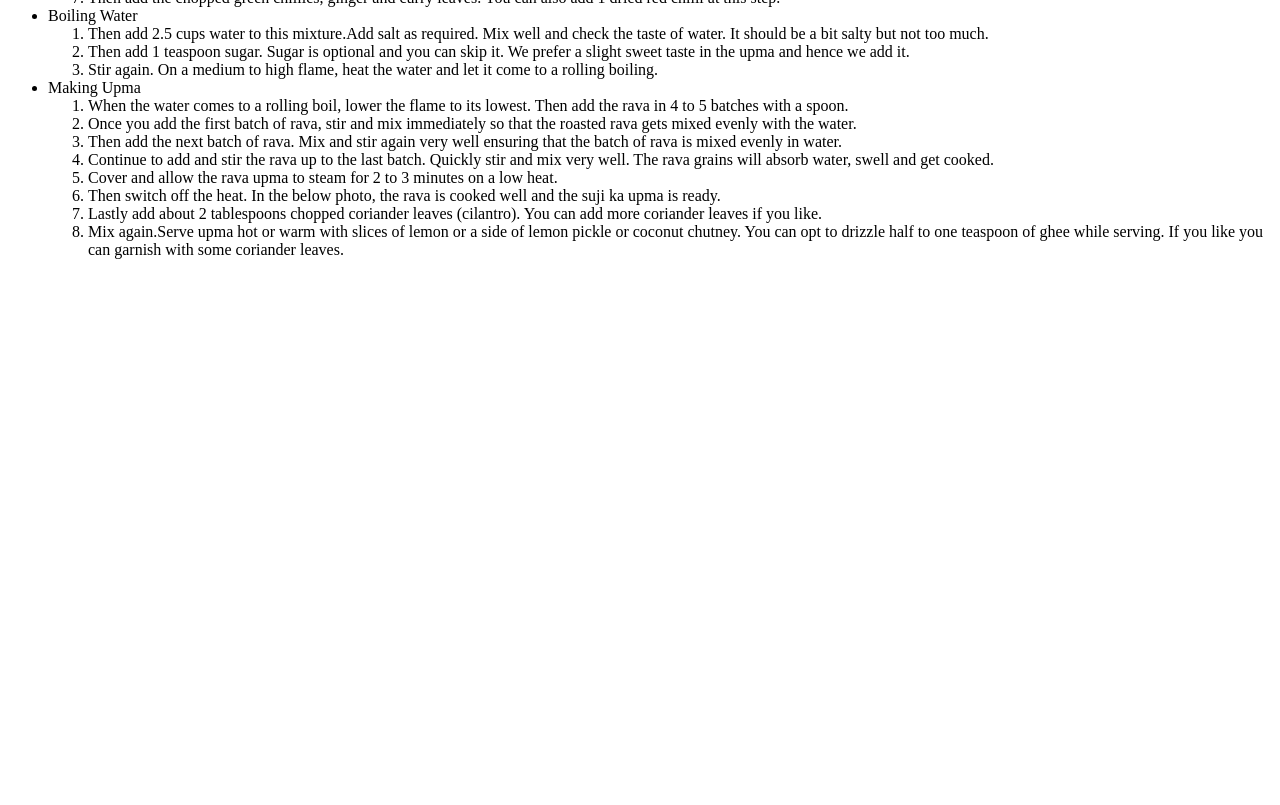
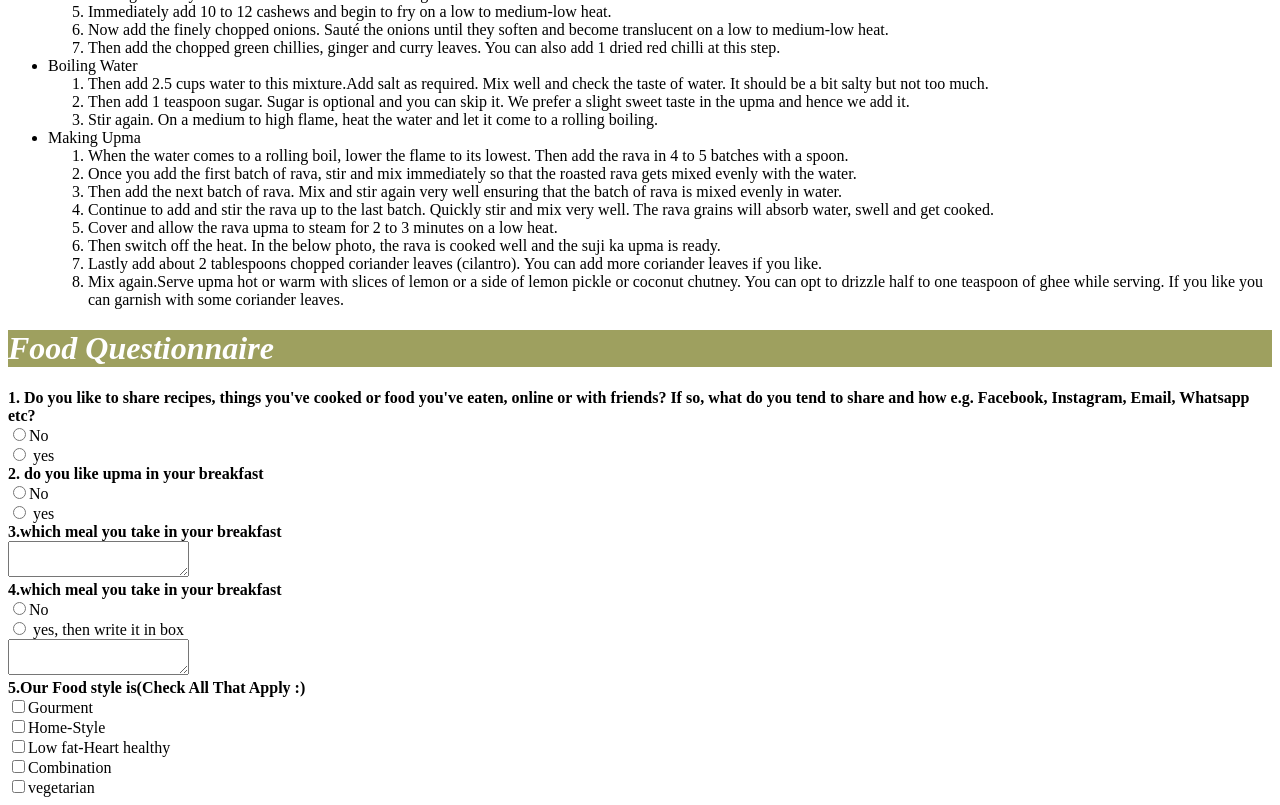
Before and after one commit to shubhambhosle2999/upma-reci-pe, a plain HTML site: page index.html in a window 1280 px wide. Shown: the part 1097-1902 px from the top of the page. Before the commit the page ends 1372 px from the top, so only its background shows below. Drawn offline with Linux system fonts and the light colour scheme.

Commit message:
Update index.html

```diff
--- a/index.html
+++ b/index.html
@@ -8,7 +8,7 @@
 </head>
 <body>
     <h4>Upma Recipe | Rava Upma | Suji Ka Upma</h4>
-    <img src="Upma.jpg" height="150"width="200" >
+    <img src="Upma.jpg" height="200"width="250" >
     <h3>By Bhimashankar Bhosle</h3>
 
     <p>Upma is a savory South Indian breakfast dish made with cream of wheat(sooji or rava).it is also known as Rava Upma.<br> This upma recipe makes for a really flavorful and tasty breakfast.</p>
@@ -89,5 +89,29 @@
         <li> Mix again.Serve upma hot or warm with slices of lemon or a side of lemon pickle or coconut chutney. You can opt to drizzle half to one teaspoon of ghee while serving. If you like you can garnish with some coriander leaves.</li>
        </ol>
     </ul>
+    <h1 style="color:white; background-color:rgb(158, 160, 95);"><i>Food Questionnaire</i></h1>
+    <form>
+    <label><b >1. Do you like to share recipes, things you've cooked or food you've eaten, online or with friends? If so, what do you tend to share and how e.g. Facebook, Instagram, Email, Whatsapp etc?</b></label><br>
+        <input type="radio">No <br>
+        <input type="radio"> yes<br>
+
+        <label><b >2. do you like upma in your breakfast</b></label><br>
+        <input type="radio">No <br>
+        <input type="radio"> yes<br>
+
+        <label><b >3.which meal you take in your breakfast</b></label><br>
+        <textarea></textarea><br>
+
+        <label><b >4.which meal you take in your breakfast</b></label><br>
+        <input type="radio">No <br>
+        <input type="radio"> yes, then write it in box<br>
+        <textarea></textarea><br>
+
+        <label><b >5.Our Food style is(Check All That Apply :)</b></label><br>
+        <input type="checkbox">Gourment <br>
+        <input type="checkbox">Home-Style <br>
+        <input type="checkbox">Low fat-Heart healthy<br>
+        <input type="checkbox">Combination<br>
+        <input type="checkbox">vegetarian<br>
 </body>
 </html>
```
